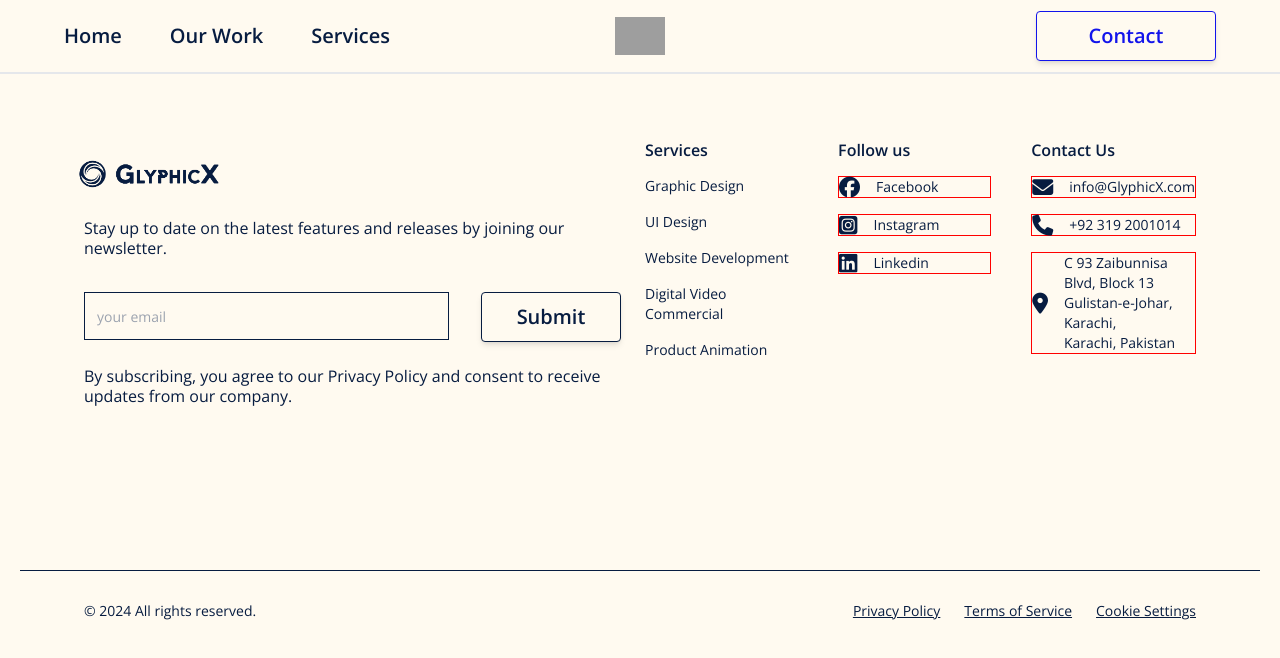
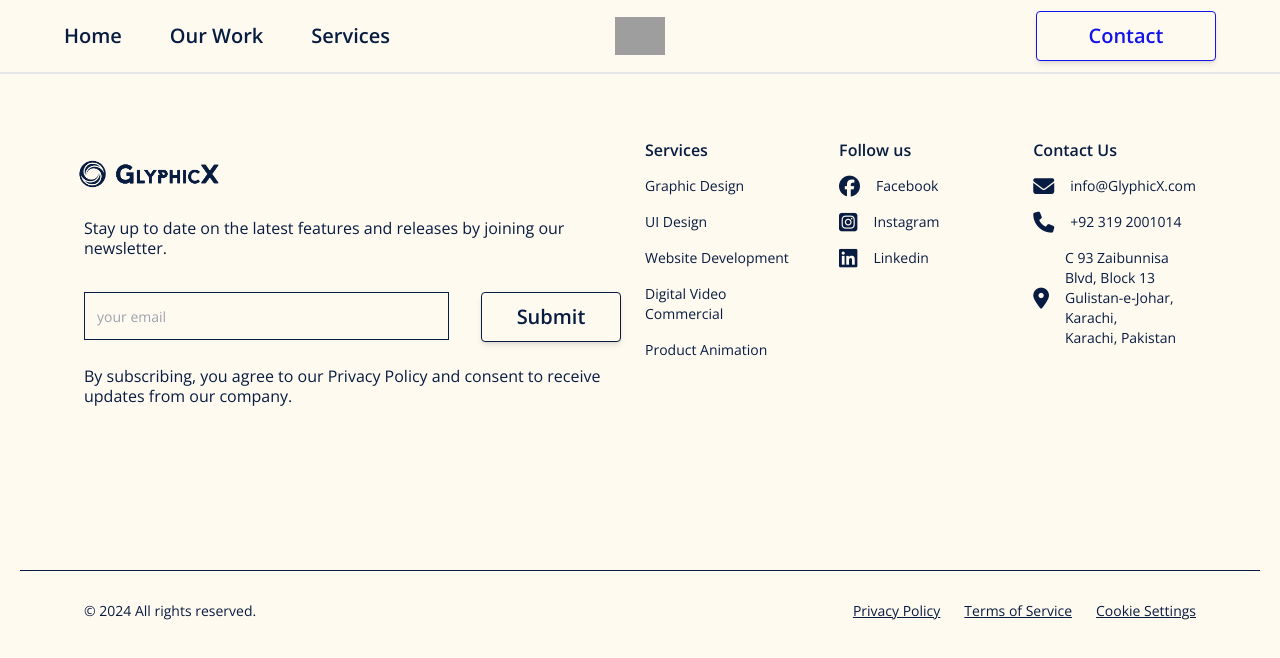
Before and after one commit to Zayan-dev/GlyphicX, a React (Vite) app: page /resources in a window 1280 px wide. Shown: the top 658 px of the page. Built offline with nearby package versions, Linux system fonts and the light colour scheme; grey boxes are pictures that could not be loaded.

Commit message:
borders removed from icons

```diff
--- a/src/components/footer/footer.css
+++ b/src/components/footer/footer.css
@@ -104,7 +104,7 @@
     justify-content: flex-start;
     align-items: center;
     gap: 16px;
-    border: 1px solid red;
+    /* border: 1px solid red; */
     color: var(--foreground-color);
 }
 
```
